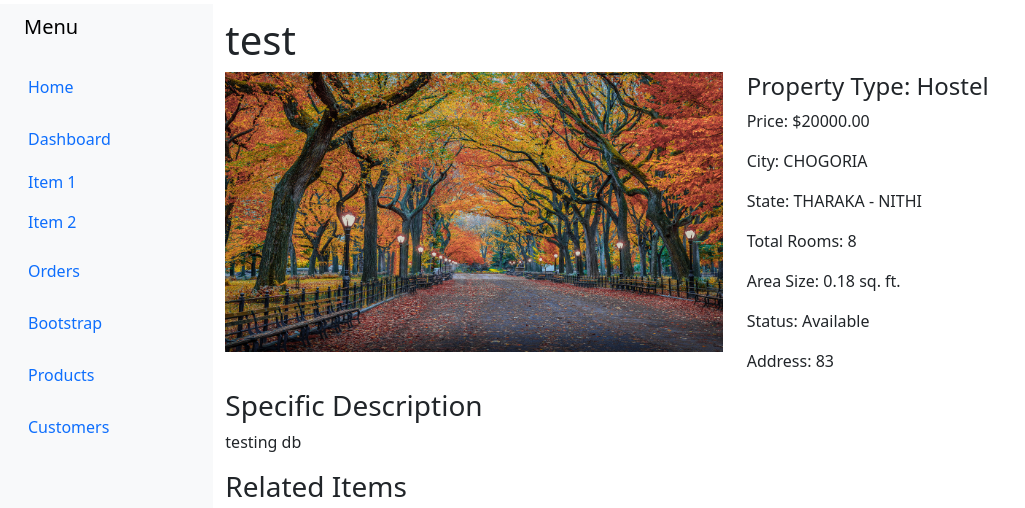
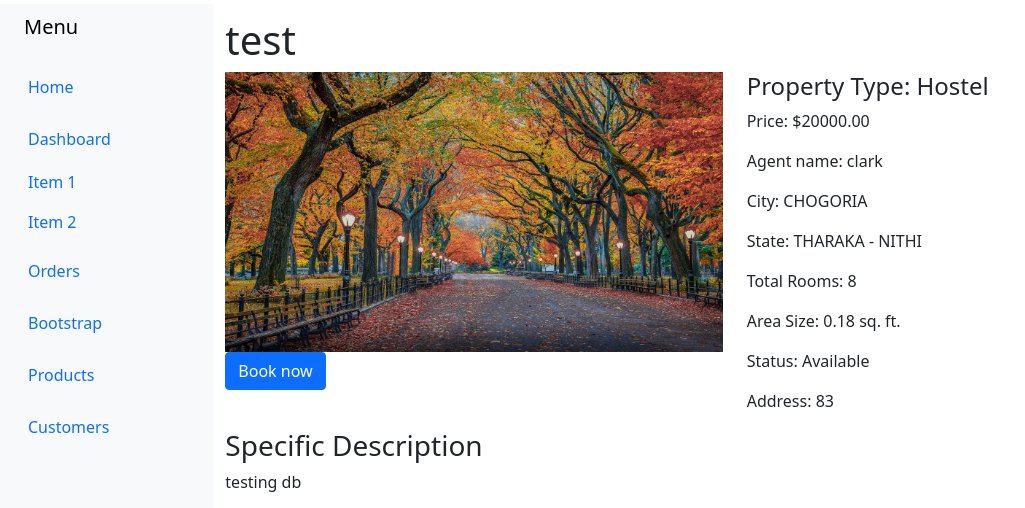
Before and after one commit to Antoney20/my-homes, a Django app: page /app/property/1/ in a window 1280 px wide. Shown: the part 70-578 px from the top of the page, without its empty margins (0-1025 px from the left). Run offline with Django 4.2, Linux system fonts and the light colour scheme; a user stored in the database is signed in; data comes from the database, SQL or seed files in the repository; some libraries are stand-ins or nearby versions.

Commit message:
displaying specifig agent properties

```diff
--- a/myhome/templates/myhome/property_detail.html
+++ b/myhome/templates/myhome/property_detail.html
@@ -5,10 +5,12 @@
         <div class="row">
             <div class="col-md-6">
                 <img src="{{ property.image1.url }}" alt="Property Image" class="img-fluid">
+                <button class="btn btn-primary">Book now</button>
             </div>
             <div class="col-md-6">
                 <h4>Property Type: {{ property.property_type }}</h4>
                 <p>Price: ${{ property.price }}</p>
+                <p> Agent name: {{ agent }}</a></p>
                 <p>City: {{ property.city }}</p>
                 <p>State: {{ property.state }}</p>
                 <p>Total Rooms: {{ property.total_rooms }}</p>
@@ -17,7 +19,7 @@
                 <p>Address: {{ property.address }}</p>
                 <!-- Add more property details as needed -->
             </div>
-                        <!-- Specific Description -->
+
             <div class="col-md-6">
                 <h3>Specific Description</h3>
                 <p>{{ property.specific_description }}</p>
--- a/myhome/urls.py
+++ b/myhome/urls.py
@@ -11,5 +11,5 @@ urlpatterns = [
     path('update_profile/', views.update_profile, name='update_profile'),
     path('submitproperty/', views.submit_property, name='submitproperty'),
     path('property/<int:SubmitProperty_id>/', views.property_details, name='property_details'),
-    path("agents/", views.agent, name="agent"),
+    path('agent/<int:user_id>/', views.agent, name='agent'),
 ]
--- a/myhome/views.py
+++ b/myhome/views.py
@@ -138,12 +138,16 @@ def property_details(request, SubmitProperty_id):
         # Filter related properties
     property_type = propertys.property_type
     related_properties = SubmitProperty.objects.filter(property_type=property_type).exclude(pk=SubmitProperty_id)
+    agent = propertys.user.username
+    agent_id = propertys.user.id
 
 
     context = {
         'property': propertys,
         'name': name,
         'user': user,
+        'agent': agent,
+        'agent_id': agent_id,
         'logged_in': True,
         'related_properties': related_properties,
     }
@@ -154,9 +158,8 @@ def property_details(request, SubmitProperty_id):
 
 
 #agents
-def agent(request):
-    agents = SubmitProperty.objects.values_list('agent', flat=True).distinct()
-
-    # Pass the agents to the template for rendering
-    context = {'agents': agents}
+def agent(request, user_id):
+    agent = get_object_or_404(User, id=user_id)
+    properties = SubmitProperty.objects.filter(user=agent)
+    context = {'agent': agent, 'properties': properties}
     return render(request, 'myhome/agent.html', context)
```
Also changed, not shown: myhome/templates/myhome/agent.html (+18 -3 lines).
